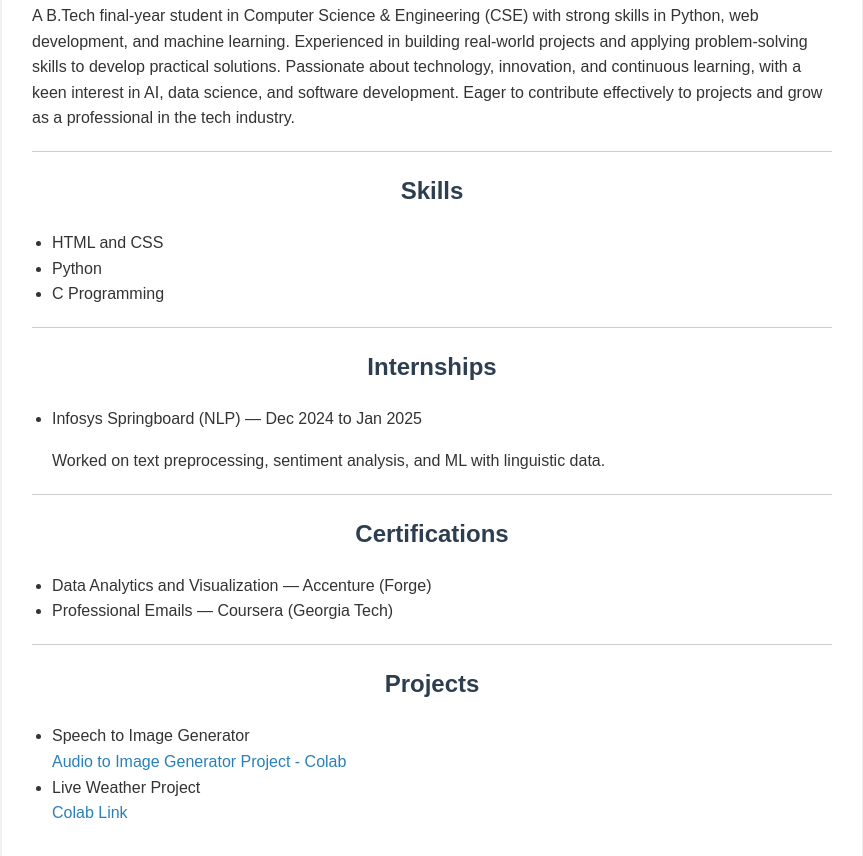
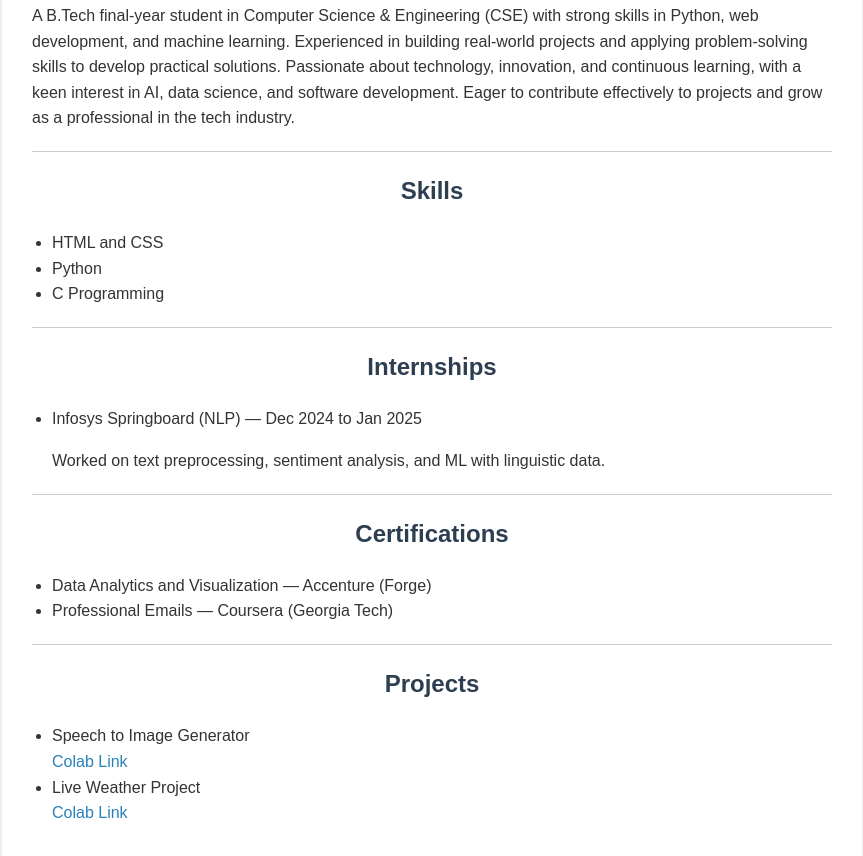
Before and after one commit to SAINATHREDDYTALASANI/Resume, a plain HTML site: page index.html in a window 1280 px wide. Shown: the part 452-1308 px from the top of the page, without its empty margins (208-1071 px from the left). Drawn offline with Linux system fonts and the light colour scheme.

Commit message:
Update index.html

```diff
--- a/index.html
+++ b/index.html
@@ -84,7 +84,7 @@
     <h2>Projects</h2>
     <ul>
       <li>Speech to Image Generator <br />
-        <a href="https://colab.research.google.com/drive/1Z8iuAHOtpcGb2_Pw1Ux0J_N-51CXUdwd?usp=sharing&authuser=3">Audio to Image Generator Project - Colab</a>
+        <a href="https://colab.research.google.com/drive/1Z8iuAHOtpcGb2_Pw1Ux0J_N-51CXUdwd?usp=sharing&authuser=3">Colab Link</a>
       </li>
       <li>Live Weather Project<br />
       <a href="https://colab.research.google.com/drive/1uct4h6z-MZt7OqOcyAS6qYEfH-5V-1JL?usp=sharing&authuser=4#scrollTo=2srE-Hg2FSCu">Colab Link</a>
```
